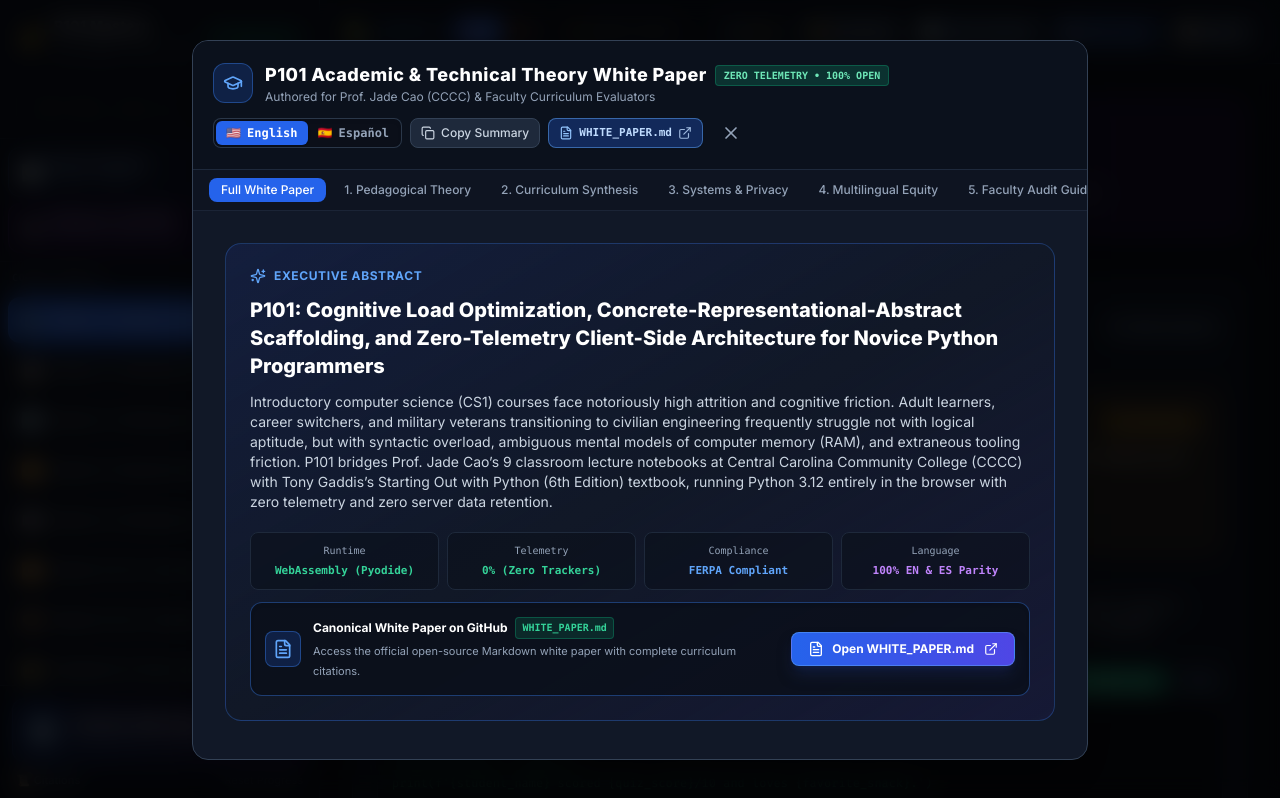
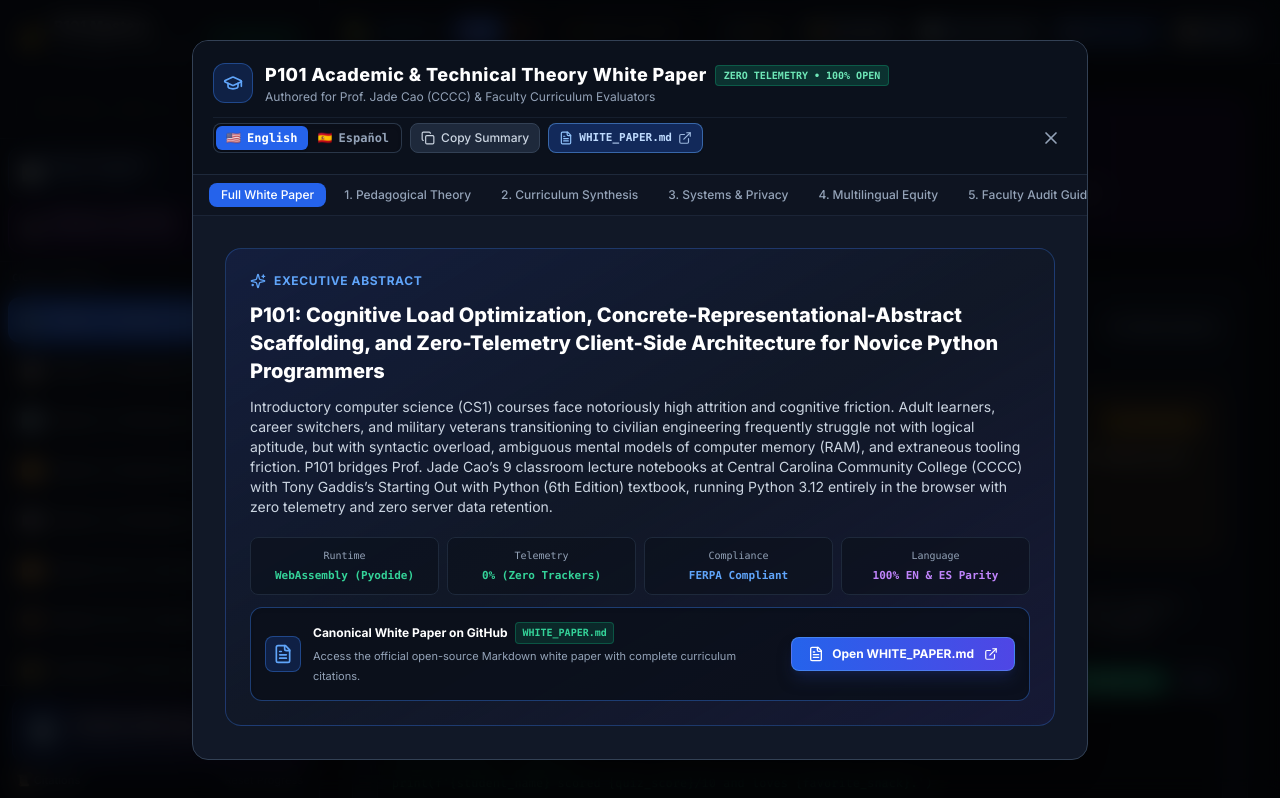
Before and after one commit to Reign3418/P101, a React (Vite) app: page / in a window 1280 px wide. Both pictures are taken after a click on the button 159 px from the left and 730 px from the top of the page. Built offline with nearby package versions, Linux system fonts and the light colour scheme.

Commit message:
fix(whitepaper): move close X button to the far right of the second row

```diff
--- a/src/components/WhitePaperModal.jsx
+++ b/src/components/WhitePaperModal.jsx
@@ -220,7 +220,9 @@
       <div className="bg-slate-900 border border-slate-700 rounded-2xl max-w-4xl w-full h-[90vh] flex flex-col shadow-2xl overflow-hidden">
 
         {/* Modal Header */}
-        <div className="p-4 sm:p-5 border-b border-slate-800 bg-slate-950/80 flex flex-wrap items-center justify-between gap-3 shrink-0">
+        <div className="p-4 sm:p-5 border-b border-slate-800 bg-slate-950/80 flex flex-col gap-3 shrink-0">
+          {/* Row 1: Title & Academic Attribution */}
+          <div className="flex items-center justify-between gap-3">
             <div className="flex items-center gap-3">
               <div className="w-10 h-10 rounded-xl bg-blue-600/20 border border-blue-500/40 flex items-center justify-center text-blue-400 shrink-0">
                 <GraduationCap className="w-5 h-5" />
@@ -241,8 +243,11 @@
                 </p>
               </div>
             </div>
+          </div>
 
-          {/* Right Action Controls: Dedicated Language Switcher + Copy + GitHub + Close */}
+          {/* Row 2: Action Controls on Left, X Close Button on the Far Right */}
+          <div className="flex items-center justify-between gap-2 pt-1 border-t border-slate-800/60 w-full">
+            {/* Left Action Controls: Language Switcher + Copy + GitHub Link */}
             <div className="flex items-center gap-2 flex-wrap">
               {/* Modal Language Choice Selector */}
               <div className="flex items-center bg-slate-950 border border-slate-700/80 rounded-lg p-0.5 text-xs font-mono font-bold shadow-inner">
@@ -290,10 +295,12 @@
                 <span className="font-mono text-[11px]">WHITE_PAPER.md</span>
                 <ExternalLink className="w-3.5 h-3.5 opacity-80" />
               </a>
+            </div>
 
+            {/* Right: X Close Button placed in the top right of the second row */}
             <button
               onClick={onClose}
-              className="text-slate-400 hover:text-white w-8 h-8 rounded-lg hover:bg-slate-800 flex items-center justify-center transition-colors text-lg ml-1"
+              className="text-slate-400 hover:text-white w-8 h-8 rounded-lg hover:bg-slate-800 border border-transparent hover:border-slate-700 flex items-center justify-center transition-colors text-lg ml-auto shrink-0"
               title={isEs ? "Cerrar" : "Close"}
             >
               <X className="w-5 h-5" />
```
Lines whose indentation alone changed are shown as unchanged.
